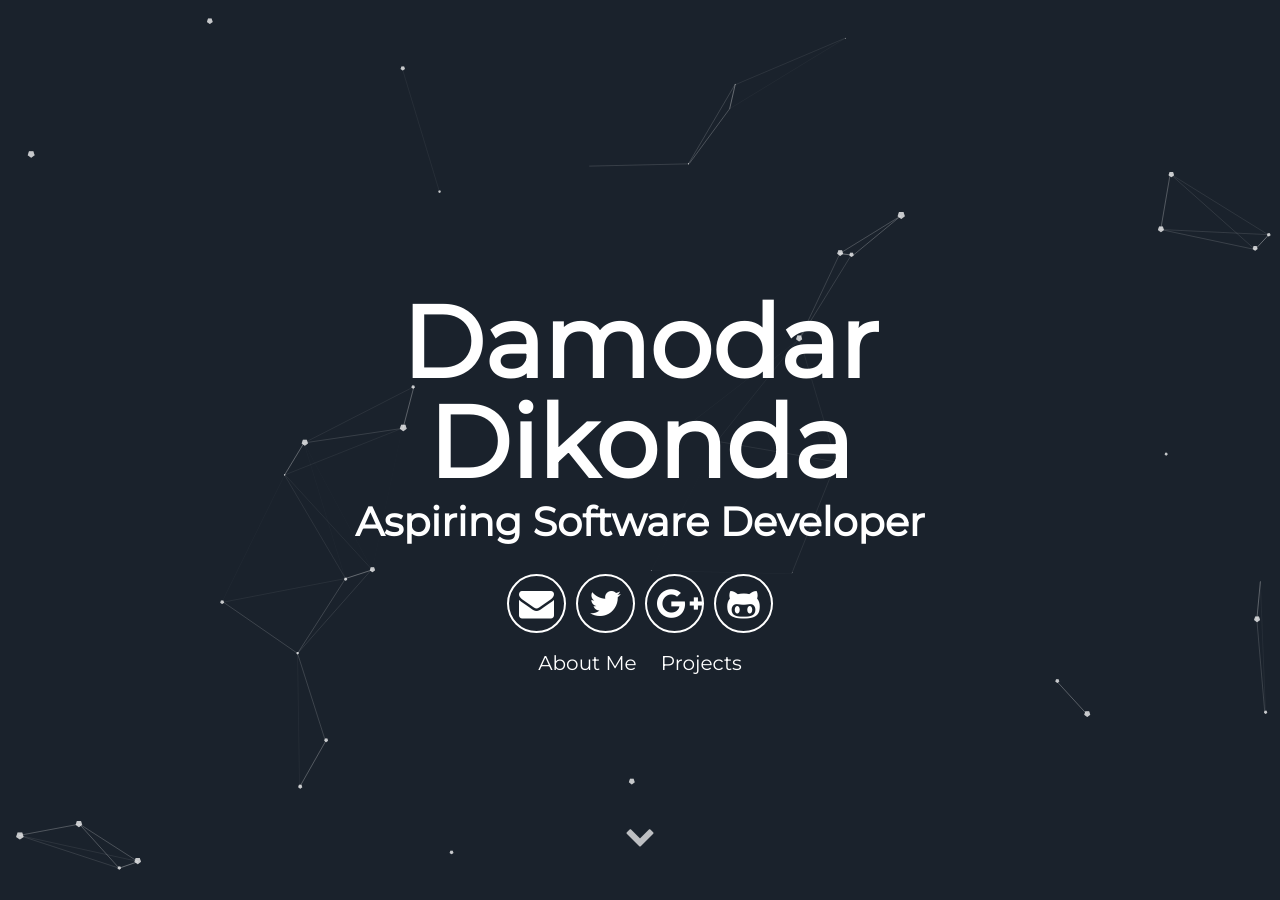
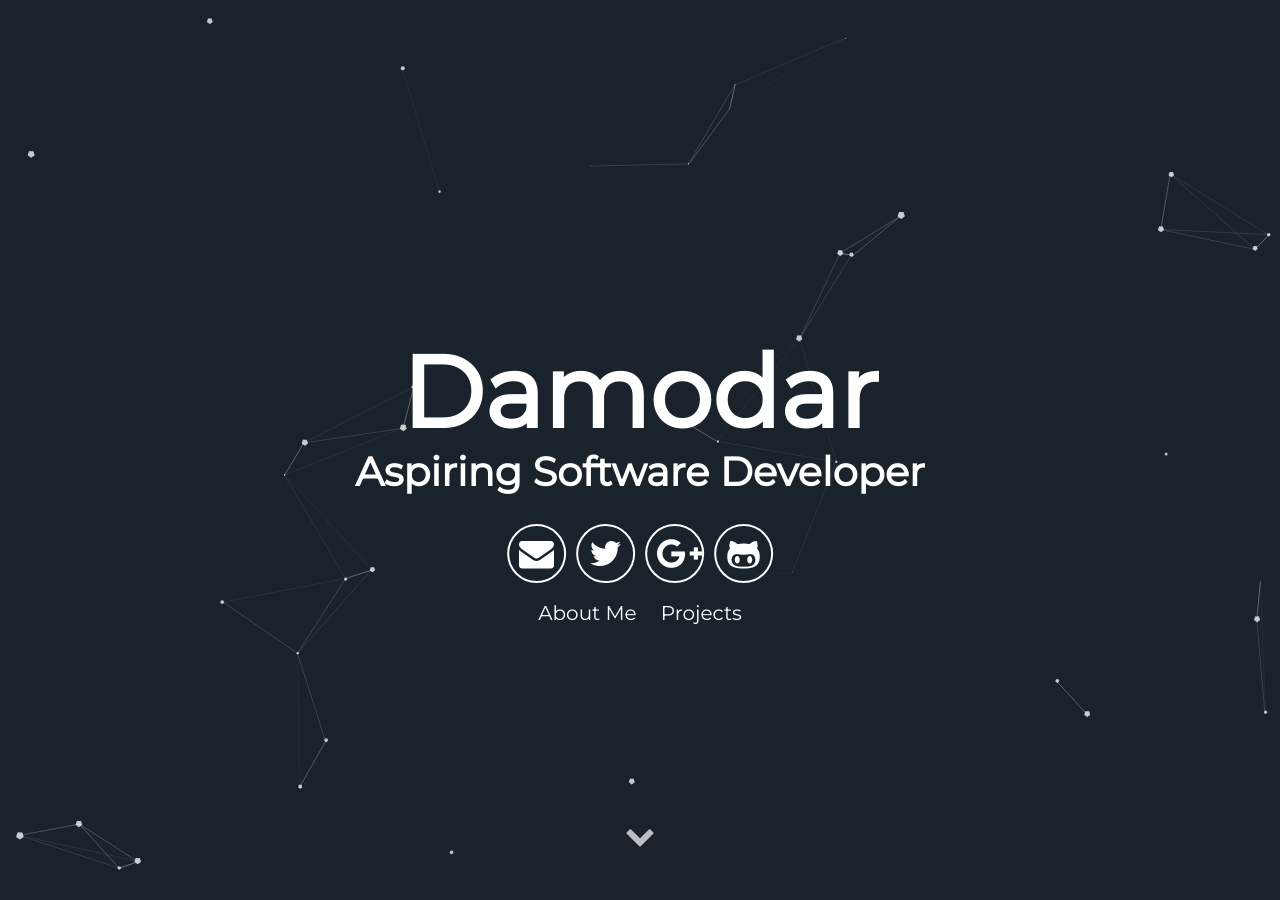
Before and after one commit to damodar454/damodar454.github.io, a Jekyll site: the page built from index.html, in a window 1280 px wide and 900 px high. Built offline with Jekyll 4.4.1, drawn with Linux system fonts in a browser that asks for light colours.

Commit message:
Update header.html

```diff
--- a/_includes/header.html
+++ b/_includes/header.html
@@ -1,7 +1,7 @@
 <div id="particles-js">
   <div class="header">
       <h1>
-        <span class="site-title">{{site.username}}</span>
+        <span class="site-title">Damodar</span>
         <span class="site-description">{{site.user_title}}</span>
       </h1>
       <div class="header-icons">
```
